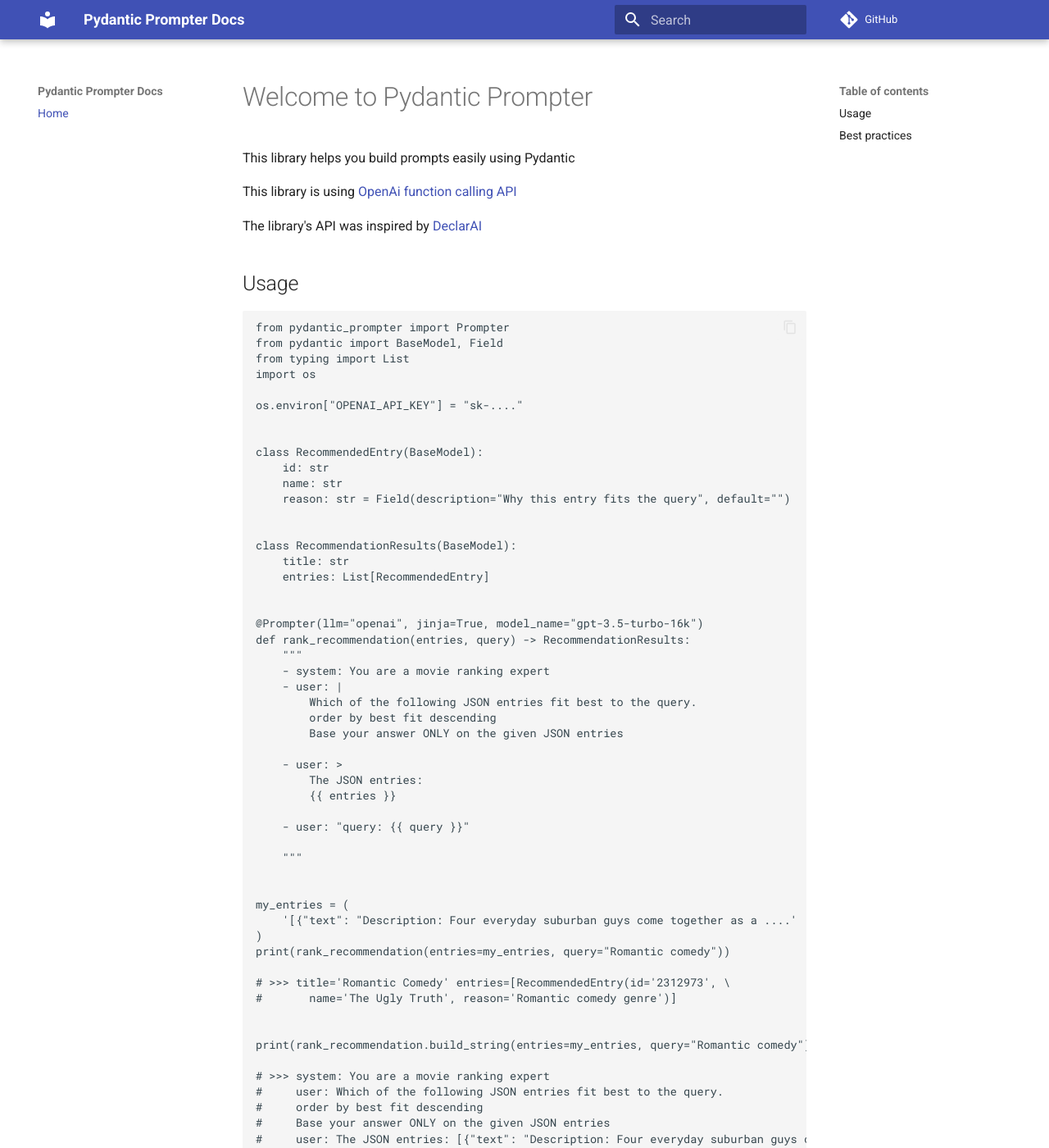
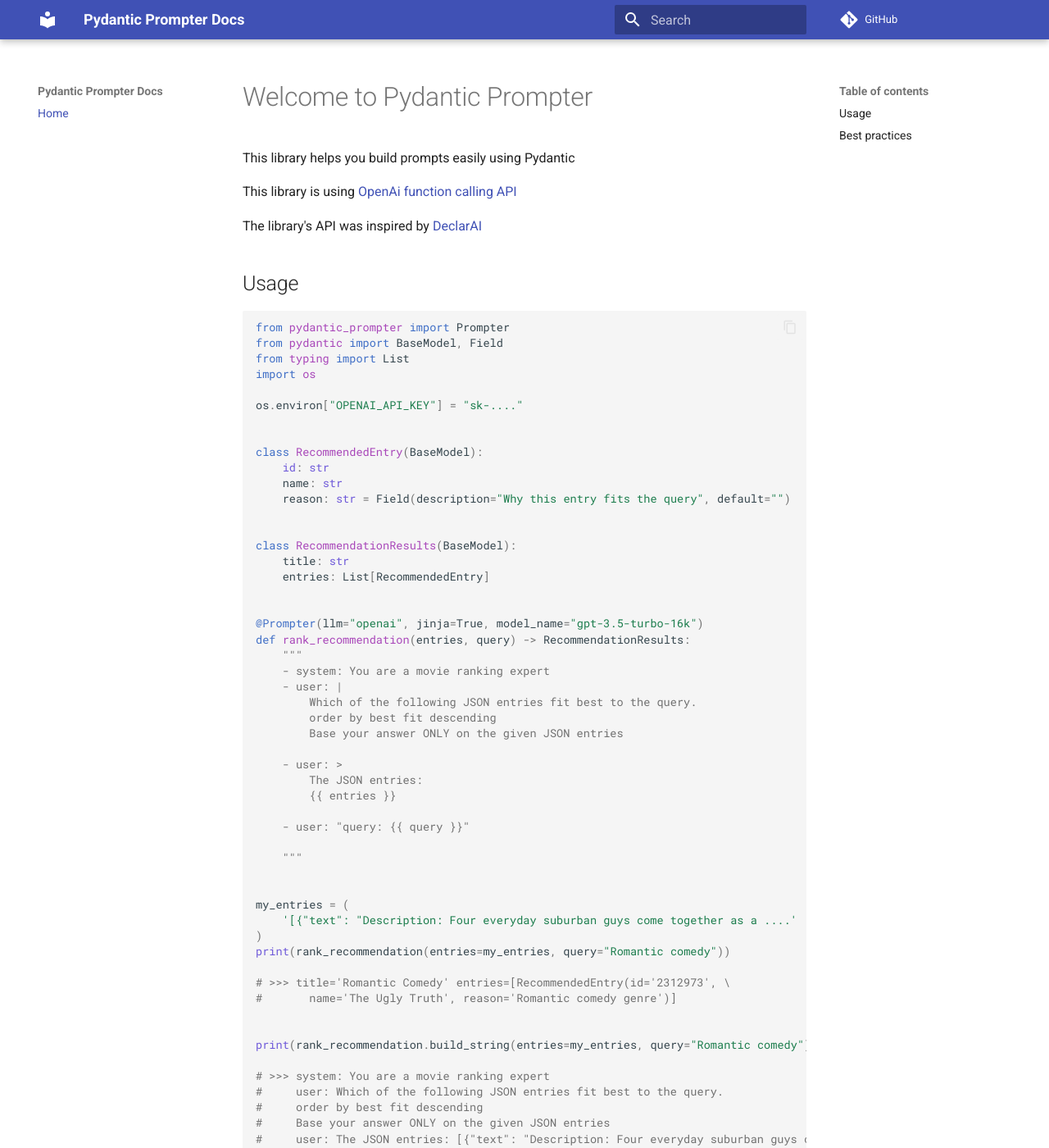
Before and after one commit to helmanofer/pydantic-prompter, an MkDocs documentation site: the page built from docs/index.md, in a window 1280 px wide and 1400 px high. Shown: the whole window at 82% size. Built offline with MkDocs 1.6.1 and Material for MkDocs 9.7.7, drawn with Linux system fonts in a browser that asks for light colours; comment, search, counter and statistics services are not loaded.

Commit message:
highlight code
Signed-off-by: Ofer Helman <ofer.helman@kaltura.com>

````diff
--- a/docs/index.md
+++ b/docs/index.md
@@ -8,7 +8,7 @@ The library's API was inspired by [DeclarAI](https://github.com/vendi-ai/declara
 
 
 ## Usage
-```
+```py
 --8<-- "docs/example1.py"
 ```
 
````
